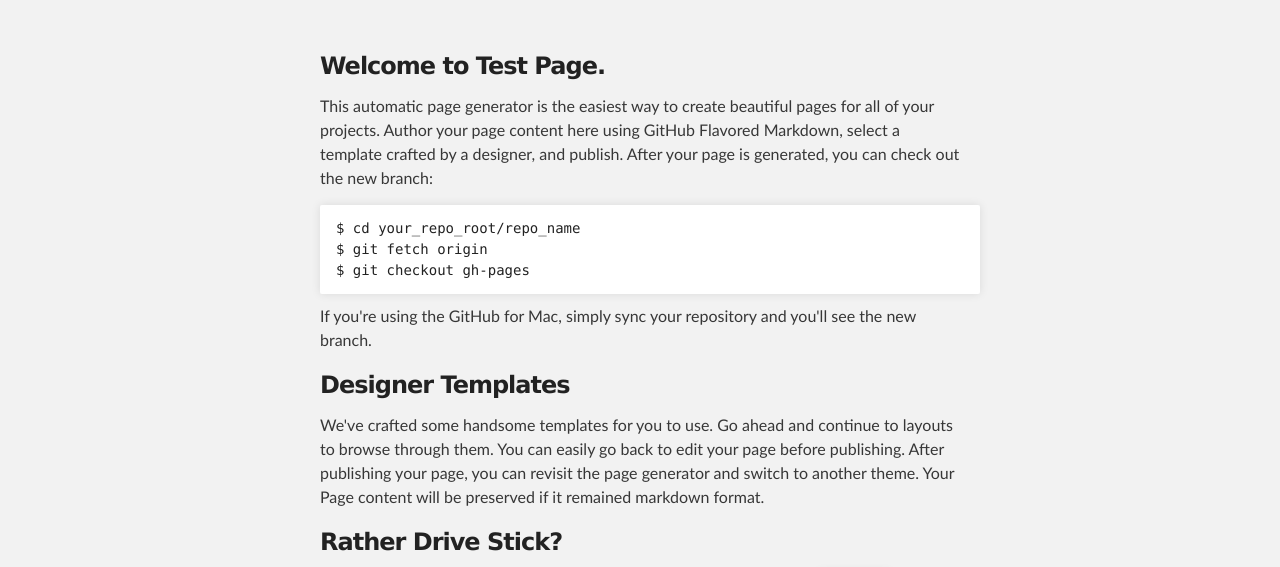
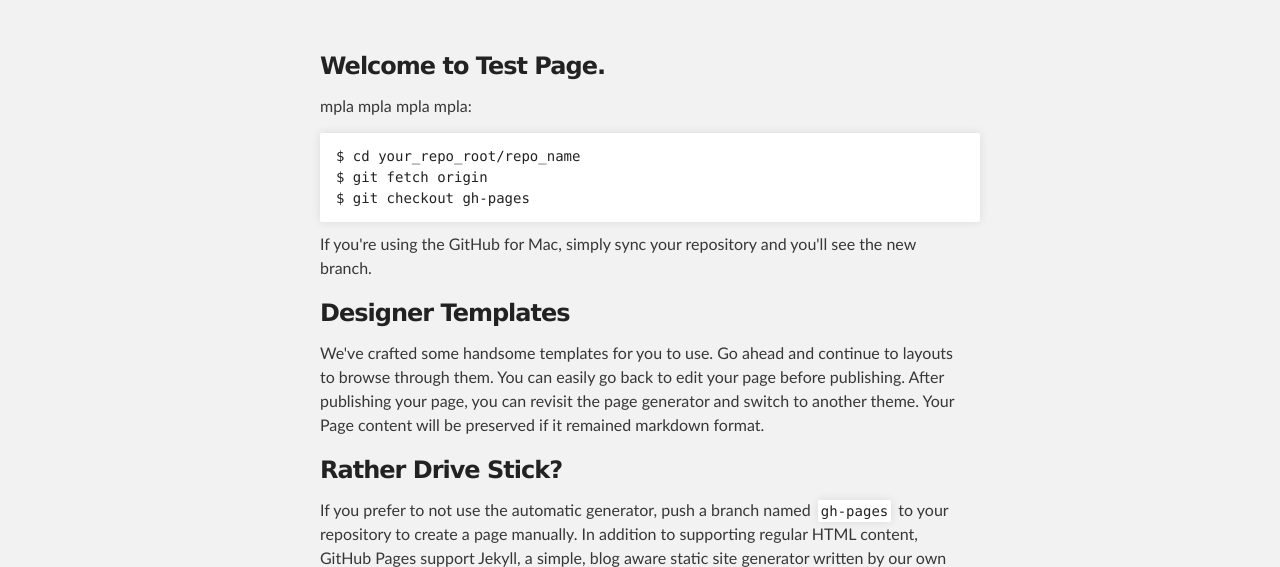
Before and after one commit to iani/t11kouk.github.io, a plain HTML site: page index.html in a window 1280 px wide. Shown: the part 212-779 px from the top of the page. Drawn offline with Linux system fonts and the light colour scheme.

Commit message:
test change 2

```diff
--- a/index.html
+++ b/index.html
@@ -30,7 +30,7 @@
         <h3>
 <a name="welcome-to-github-pages" class="anchor" href="#welcome-to-github-pages"><span class="octicon octicon-link"></span></a>Welcome to Test Page.</h3>
 
-<p>This automatic page generator is the easiest way to create beautiful pages for all of your projects. Author your page content here using GitHub Flavored Markdown, select a template crafted by a designer, and publish. After your page is generated, you can check out the new branch:</p>
+<p>mpla mpla mpla mpla:</p>
 
 <pre><code>$ cd your_repo_root/repo_name
 $ git fetch origin
```
